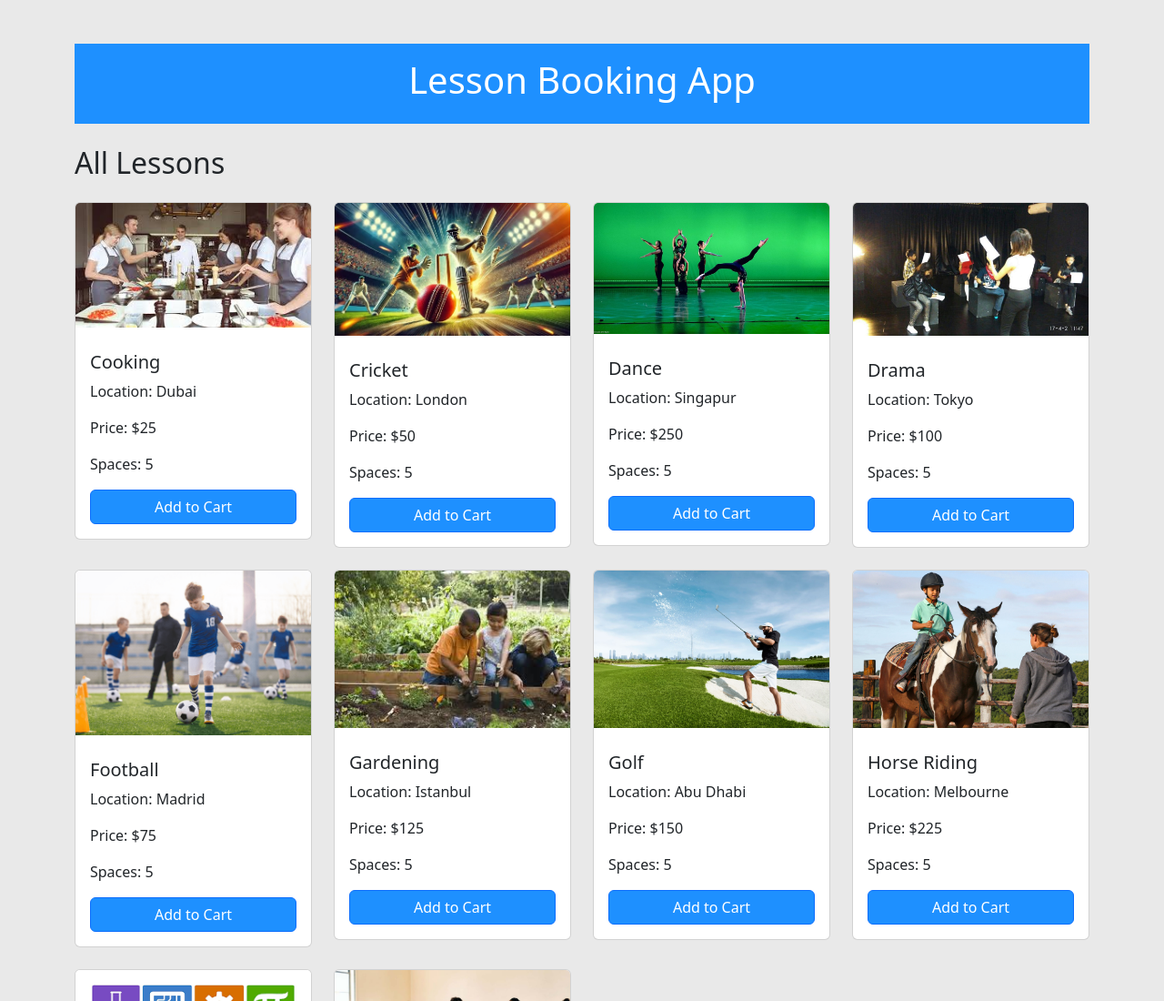
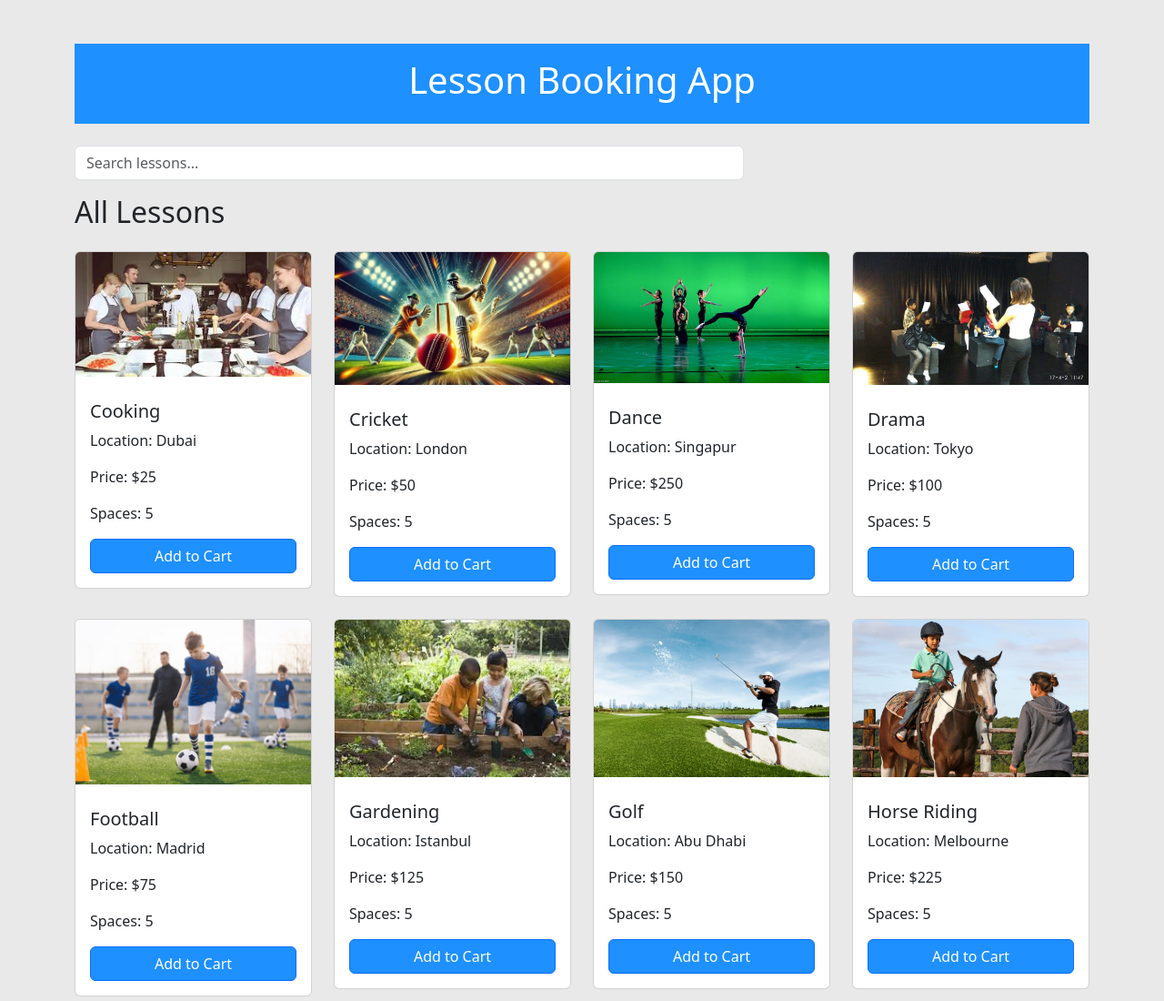
Before and after one commit to mrabiimran/After-Schools-App, a plain HTML site: page index.html in a window 1280 px wide. Shown: the top 1100 px of the page at 91% size. Drawn offline with nearby package versions, Linux system fonts and the light colour scheme.

Commit message:
search-method

```diff
--- a/index.html
+++ b/index.html
@@ -17,7 +17,12 @@
         <main>
             <!-- Lessons Section -->
             <section v-if="!showCheckout" class="mb-4">
+                <div class="row mb-3">
+                    <div class="col-md-8">
+                        <input type="text" class="form-control" v-model="searchQuery" placeholder="Search lessons...">
+                    </div>
 
+                </div>
                 <h2 class="mb-4">All Lessons</h2>
                 <div class="row">
                     <div v-for="lesson in sortedLessons" :key="lesson.id" class="col-lg-3 col-md-4 col-sm-6 mb-4">
```
